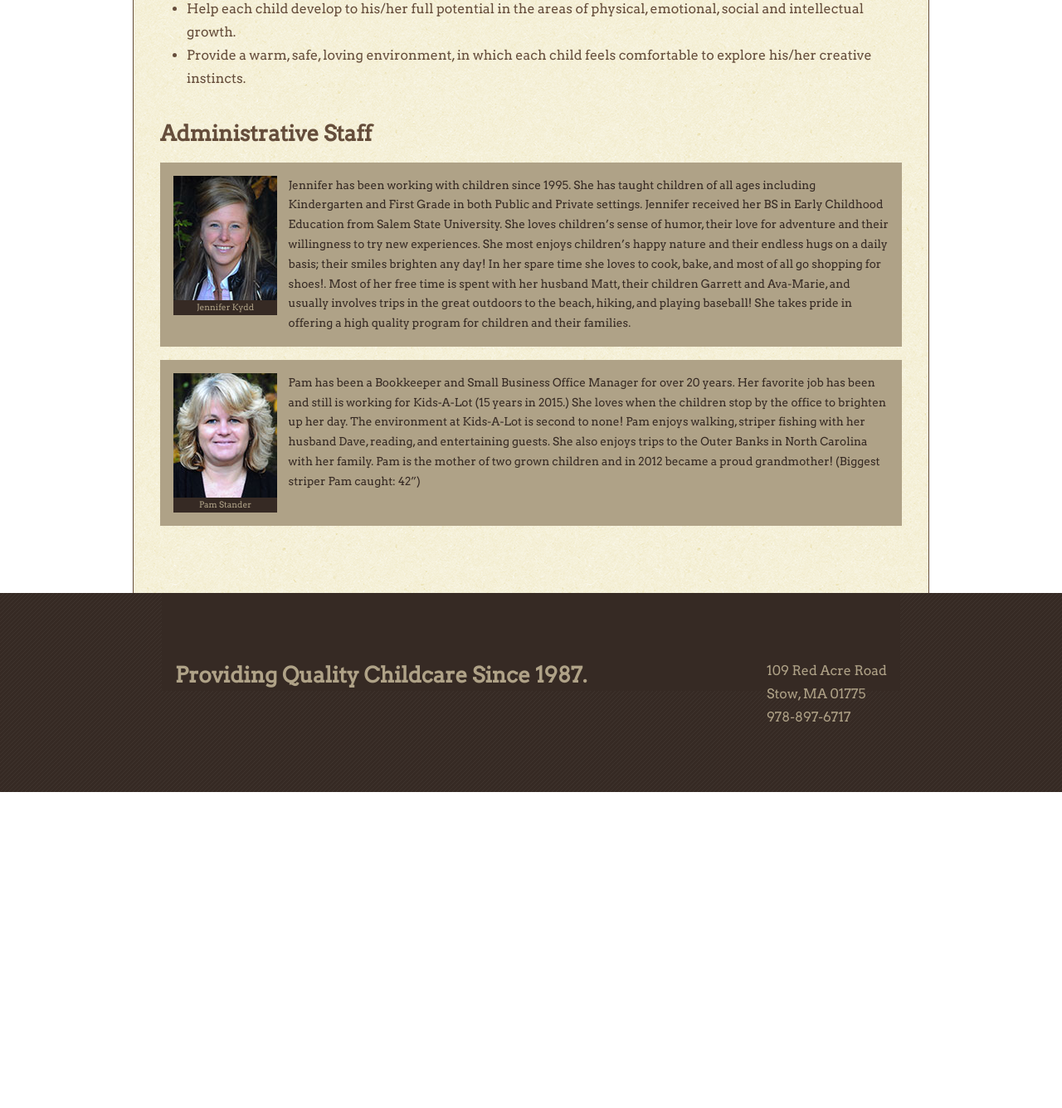
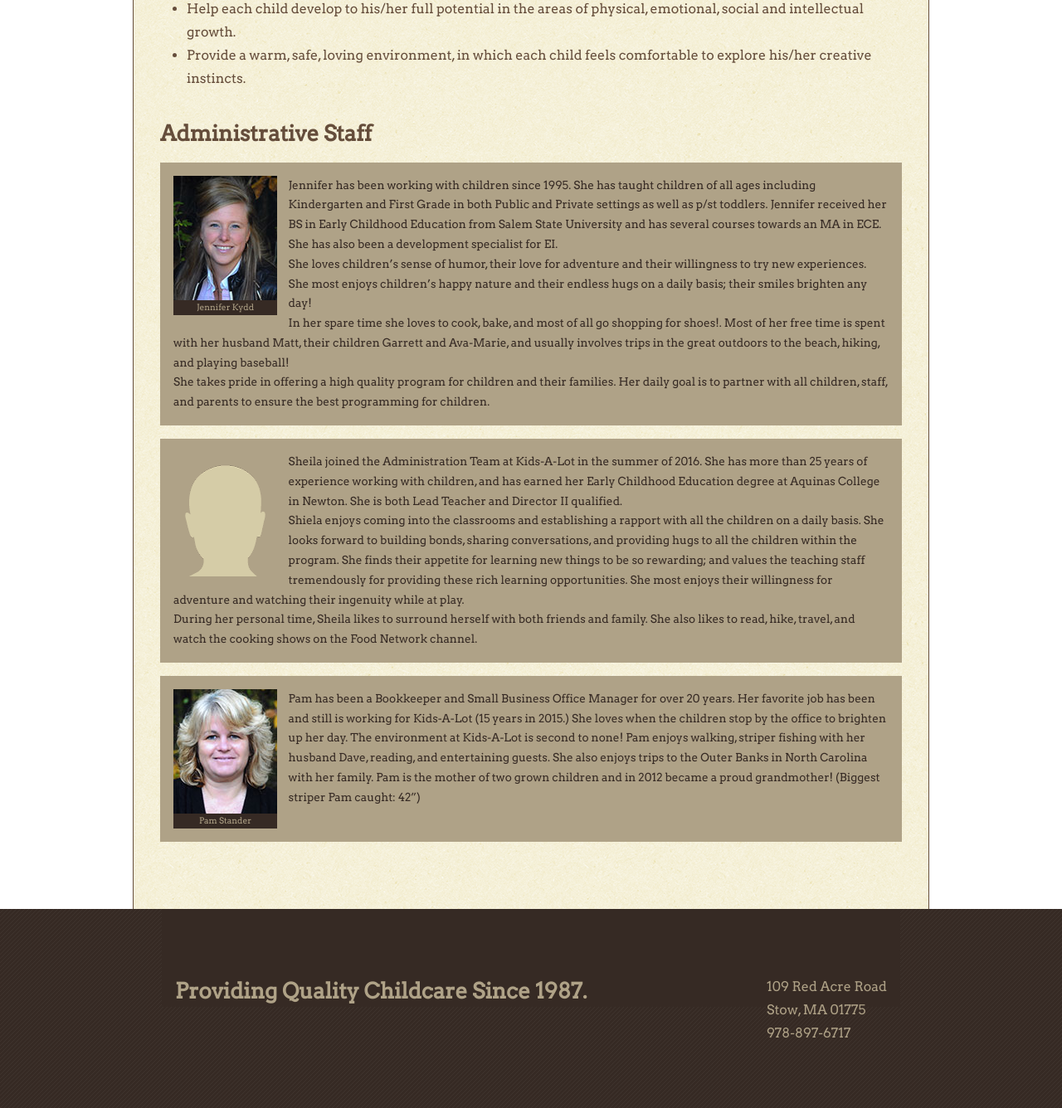
Before and after one commit to gulrenor/kids-a-lot, a PHP site: page / in a window 1280 px wide. Shown: the part 977-2313 px from the top of the page at 83% size. Before the commit the page ends 1932 px from the top, so only its background shows below. Run offline with PHP 8.4, Linux system fonts and the light colour scheme; some libraries are stand-ins or nearby versions; some web fonts are replaced.

Commit message:
Updated admin staff

```diff
--- a/index.php
+++ b/index.php
@@ -28,7 +28,19 @@
         <img src="images/staff/jennifer_k.jpg" />
         <span>Jennifer Kydd</span>
     </div>
-        <p>Jennifer has been working with children since 1995. She has taught children of all ages including Kindergarten and First Grade in both Public and Private settings. Jennifer received her BS in Early Childhood Education from Salem State University. She loves children’s sense of humor, their love for adventure and their willingness to try new experiences. She most enjoys children’s happy nature and their endless hugs on a daily basis; their smiles brighten any day! In her spare time she loves to cook, bake, and most of all go shopping for shoes!. Most of her free time is spent with her husband Matt, their children Garrett and Ava-Marie, and usually involves trips in the great outdoors to the beach, hiking, and playing baseball! She takes pride in offering a high quality program for children and their families.</p>
+    <p>Jennifer has been working with children since 1995. She has taught children of all ages including Kindergarten and First Grade in both Public and Private settings as well as p/st toddlers. Jennifer received her BS in Early Childhood Education from Salem State University and has several courses towards an MA in ECE. She has also been a development specialist for EI.</p>
+    <p>She loves children’s sense of humor, their love for adventure and their willingness to try new experiences. She most enjoys children’s happy nature and their endless hugs on a daily basis; their smiles brighten any day!</p>
+    <p>In her spare time she loves to cook, bake, and most of all go shopping for shoes!. Most of her free time is spent with her husband Matt, their children Garrett and Ava-Marie, and usually involves trips in the great outdoors to the beach, hiking, and playing baseball!</p>
+    <p>She takes pride in offering a high quality program for children and their families. Her daily goal is to partner with all children, staff, and parents to ensure the best programming for children.</p>
+  </div>
+
+  <div class="teacher">
+    <div id="teacher-picture">
+      <img src="images/staff/blank.png" />
+    </div>
+    <p>Sheila joined the Administration Team at Kids-A-Lot in the summer of 2016. She has more than 25 years of experience working with children, and has earned her Early Childhood Education degree at Aquinas College in Newton. She is both Lead Teacher and Director II qualified.</p>
+    <p>Shiela enjoys coming into the classrooms and establishing a rapport with all the children on a daily basis. She looks forward to building bonds, sharing conversations, and providing hugs to all the children within the program. She finds their appetite for learning new things to be so rewarding; and values the teaching staff tremendously for providing these rich learning opportunities. She most enjoys their willingness for adventure and watching their ingenuity while at play.</p>
+    <p>During her personal time, Sheila likes to surround herself with both friends and family. She also likes to read, hike, travel, and watch the cooking shows on the Food Network channel.</p>
   </div>
 
   <div class="teacher">
@@ -42,5 +54,4 @@
   <hr id="clear" />
 </div>
 
-
 <?php include 'footer.html'; ?>
```
Lines whose indentation alone changed are shown as unchanged.
